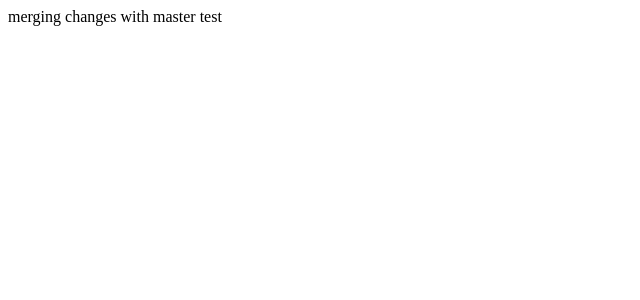
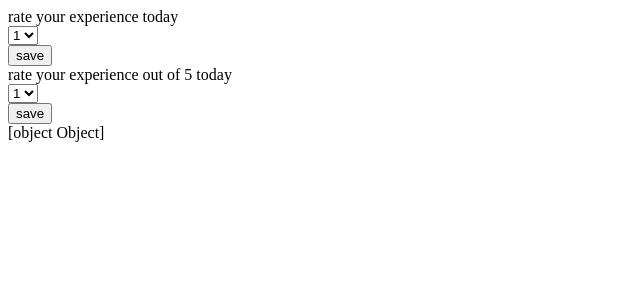
Before and after one commit to OrlaColeman/Angular-DynamicForms, an Angular app in the folder dynamicFormApp/: page /dynamicForms in a window 1280 px wide. Shown: the top 300 px of the page, without its empty margins (0-640 px from the left). Built offline with nearby package versions, Linux system fonts and the light colour scheme.

Commit message:
creating dynamic form

```diff
--- a/dynamicFormApp/src/app/forms/dynamic-forms/dynamic-forms.component.html
+++ b/dynamicFormApp/src/app/forms/dynamic-forms/dynamic-forms.component.html
@@ -1 +1,17 @@
-merging changes with master test
+<form [formGroup]="myFormGroup" (ngSubmit)="onSubmit()">
+    <div *ngFor="let form_elem of formTemplate">
+            {{form_elem.question}}
+    <div [ngSwitch]="form_elem.type">
+      <div *ngSwitchCase="'select'">
+        <select formControlName="{{form_elem.question}}">
+          <option *ngFor="let opt of form_elem.options">
+            {{opt}}
+          </option>
+        </select>
+      </div>
+    </div>
+    <button type="submit">save</button>
+
+</div>
+{{myFormGroup.value}}
+  </form>
--- a/dynamicFormApp/src/app/forms/dynamic-forms/dynamic-forms.component.ts
+++ b/dynamicFormApp/src/app/forms/dynamic-forms/dynamic-forms.component.ts
@@ -1,4 +1,6 @@
 import { Component, OnInit } from '@angular/core';
+import { FormGroup, FormControl } from '@angular/forms';
+
 
 @Component({
   selector: 'app-dynamic-forms',
@@ -6,10 +8,39 @@ import { Component, OnInit } from '@angular/core';
   styleUrls: ['./dynamic-forms.component.css']
 })
 export class DynamicFormsComponent implements OnInit {
+  form_template = [
+    {
+      "type":"select",
+      "options":[1, 2 , 3, 4 ,5],
+      "question": "rate your experience today"
+    },
+    {
+      "type":"select",
+      "options":[1, 2 , 3, 4 ,5],
+      "question": "rate your experience out of 5 today"
+    }
+  ]
 
-  constructor() { }
+  //reactive forms - creating the form but using the information from the form_template created instead of insantiating each form controller
+  myFormGroup:FormGroup;
+  formTemplate:any = this.form_template;
+  answers: any = {}
+  constructor() {}
 
   ngOnInit() {
+    let group={}
+
+    //for each label create a new form controller
+    this.form_template.forEach(input_template=>{
+      group[input_template.question]=new FormControl('');
+    })
+
+    this.myFormGroup = new FormGroup(group);
   }
 
+  onSubmit(){
+    console.log(this.myFormGroup.value);
+  }
+  showAnswers(){
+  }
 }
```
